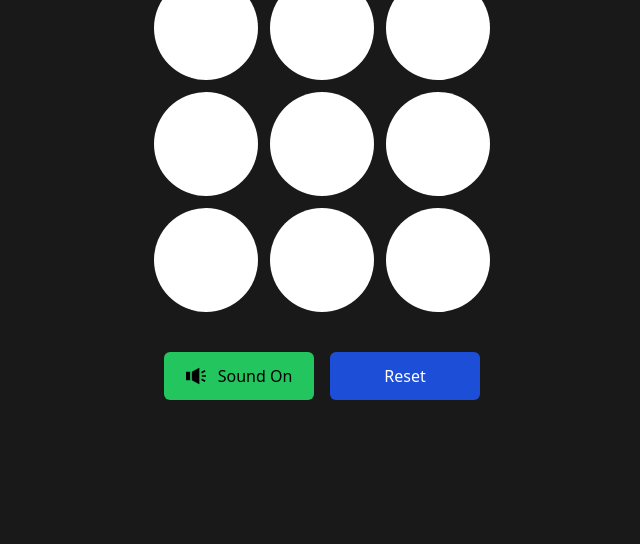
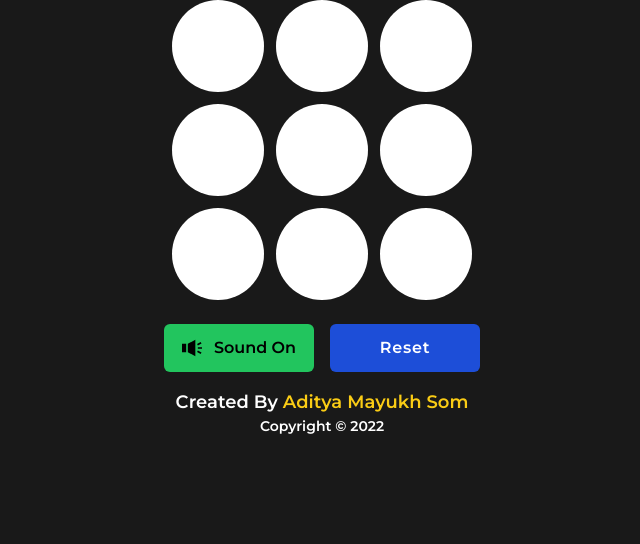
Before and after one commit to AdityaMayukhSom/tic-tac-toe, a website: page index.html in a window 1280 px wide. Shown: the part 256-800 px from the top of the page, without its empty margins (318-958 px from the left). Drawn offline with Linux system fonts and the light colour scheme.

Commit message:
Added Offline Font, Scores, README

```diff
--- a/index.html
+++ b/index.html
@@ -12,16 +12,19 @@
 
     <body class="bg-[#191919]">
         <div class="text-white flex w-full justify-center flex-col">
-            <p class="text-6xl mt-8 mb-4 font-bold uppercase text-center text-emerald-500">Tic-Tac-Toe</p>
-            <p class="text-center text-xl font-semibold">
-                Created By
-                <a href="https://www.github.com/AdityaMayukhSom" class="text-yellow-400"> Aditya Mayukh Som </a>
-            </p>
-            <p id="copyright" class="text-center"></p>
-            <p class="text-center text-4xl font-semibold mt-2 select-none" id="information-box"></p>
+            <p class="text-6xl mt-4 font-bold uppercase text-center text-emerald-500">Tic-Tac-Toe</p>
 
-            <div class="flex w-full justify-center mt-6 select-none">
-                <div class="grid grid-rows-3 grid-cols-3 w-[336px] h-[336px] gap-3 text-black" id="gaming-box-container">
+            <div class="flex justify-center mt-4">
+                <div class="grid grid-cols-2 w-[200px] h-[100px] bg-gray-500 bg-opacity-30 rounded-md p-2">
+                    <div id="playerOneScoreBox" class="border-r flex justify-center items-center pr-2 text-4xl font-bold">0</div>
+                    <div id="playerTwoScoreBox" class="border-l flex justify-center items-center pl-2 text-4xl font-bold">0</div>
+                </div>
+            </div>
+
+            <p class="text-center text-3xl font-semibold select-none mt-3" id="information-box"></p>
+
+            <div class="flex w-full justify-center mt-4 select-none">
+                <div class="grid grid-rows-3 grid-cols-3 w-[300px] h-[300px] gap-3 text-black" id="gaming-box-container">
                     <div class="marking-box" data-index="0"></div>
                     <div class="marking-box" data-index="1"></div>
                     <div class="marking-box" data-index="2"></div>
@@ -33,7 +36,7 @@
                     <div class="marking-box" data-index="8"></div>
                 </div>
             </div>
-            <div class="flex justify-center items-center pt-10 gap-x-4">
+            <div class="flex justify-center items-center pt-6 gap-x-4">
                 <button class="relative py-3 font-medium transition duration-300 bg-green-500 rounded-md hover:bg-green-600 ease w-[150px] flex items-center justify-center" id="sound-button">
                     <span id="soundOn">
                         <svg class="h-5 w-5" viewBox="0 0 24 24">
@@ -45,10 +48,15 @@
                             <path d="M5 17h-5v-10h5v10zm2-10v10l9 5v-20l-9 5zm15.324 4.993l1.646-1.659-1.324-1.324-1.651 1.67-1.665-1.648-1.316 1.318 1.67 1.657-1.65 1.669 1.318 1.317 1.658-1.672 1.666 1.653 1.324-1.325-1.676-1.656z" />
                         </svg>
                     </span>
-                    <span class="text-black ml-3">Sound On</span>
+                    <span class="text-black ml-3 font-semibold">Sound On</span>
                 </button>
-                <button type="button" class="text-white relative py-3 font-medium transition duration-300 bg-blue-700 rounded-md hover:bg-blue-800 ease w-[150px] flex items-center justify-center" id="reset">Reset</button>
+                <button type="button" class="relative py-3 transition duration-300 text-white bg-blue-700 hover:bg-blue-800 rounded-md ease w-[150px] flex items-center justify-center font-semibold tracking-wider" id="reset">Reset</button>
             </div>
+            <p class="text-center text-lg font-semibold mt-4">
+                Created By
+                <a href="https://www.github.com/AdityaMayukhSom" class="text-yellow-400"> Aditya Mayukh Som </a>
+            </p>
+            <p id="copyright" class="text-center text-sm font-semibold mb-2"></p>
         </div>
     </body>
 </html>
--- a/src/css/input.css
+++ b/src/css/input.css
@@ -7,3 +7,53 @@
         @apply rounded-full bg-white text-center w-full h-full flex justify-center items-center p-3;
     }
 }
+
+@font-face {
+    font-family: Montserrat;
+    font-weight: 100;
+    src: url("../../assets/fonts/Montserrat-Thin.ttf");
+}
+@font-face {
+    font-family: Montserrat;
+    font-weight: 200;
+    src: url("../../assets/fonts/Montserrat-ExtraLight.ttf");
+}
+@font-face {
+    font-family: Montserrat;
+    font-weight: 300;
+    src: url("../../assets/fonts/Montserrat-Light.ttf");
+}
+@font-face {
+    font-family: Montserrat;
+    font-weight: 400;
+    src: url("../../assets/fonts/Montserrat-Regular.ttf");
+}
+@font-face {
+    font-family: Montserrat;
+    font-weight: 500;
+    src: url("../../assets/fonts/Montserrat-Medium.ttf");
+}
+@font-face {
+    font-family: Montserrat;
+    font-weight: 600;
+    src: url("../../assets/fonts/Montserrat-SemiBold.ttf");
+}
+@font-face {
+    font-family: Montserrat;
+    font-weight: 700;
+    src: url("../../assets/fonts/Montserrat-Bold.ttf");
+}
+@font-face {
+    font-family: Montserrat;
+    font-weight: 800;
+    src: url("../../assets/fonts/Montserrat-ExtraBold.ttf");
+}
+@font-face {
+    font-family: Montserrat;
+    font-weight: 900;
+    src: url("../../assets/fonts/Montserrat-Black.ttf");
+}
+
+* {
+    font-family: "Montserrat", sans-serif;
+}
--- a/src/js/script.js
+++ b/src/js/script.js
@@ -5,13 +5,19 @@ const gamingBoxContainer = document.getElementById("gaming-box-container");
 const markingBox = document.getElementsByClassName("marking-box");
 const informationBox = document.getElementById("information-box");
 const soundButton = document.getElementById("sound-button");
+const playerOneScoreBox = document.getElementById("playerOneScoreBox");
+const playerTwoScoreBox = document.getElementById("playerTwoScoreBox");
 let isTie = false;
 let isSound = true;
 let arr = ["", "", "", "", "", "", "", "", ""];
 let currTurn = "player1";
 let isGameActive = true;
+document.getElementById("copyright").innerHTML = `Copyright &copy; ${new Date().getFullYear()}`;
+let playerOneScore = 0;
+let playerTwoScore = 0;
 informationBox.innerText = "Player 1's Turn";
-document.getElementById("copyright").innerHTML = `Copyright &copy; ${new Date().getFullYear()}`;
+playerOneScoreBox.innerHTML = playerOneScore;
+playerTwoScoreBox.innerHTML = playerTwoScore;
 
 const player1 = {
     move: '<img src="./assets/images/tick.svg" alt="" />',
@@ -37,6 +43,7 @@ soundButton.addEventListener("click", () => {
 
 const reset = document.getElementById("reset");
 reset.addEventListener("click", (e) => {
+    isTie = false;
     e.preventDefault();
     for (let index = 0; index < markingBox.length; index++) {
         const element = markingBox[index];
@@ -120,8 +127,12 @@ function declareWin() {
     }
     if (currTurn === "player1") {
         informationBox.innerText = "🎊 Player 1 Won 🎊";
+        playerOneScore += 1;
+        playerOneScoreBox.innerHTML = playerOneScore;
     } else {
         informationBox.innerText = "🎊 Player 2 Won 🎊";
+        playerTwoScore += 1;
+        playerTwoScoreBox.innerHTML = playerTwoScore;
     }
     isGameActive = false;
     reset.innerText = "Play Again";
--- a/tailwind.config.js
+++ b/tailwind.config.js
@@ -1,6 +1,6 @@
 module.exports = {
     mode: "jit",
-    content: ["./index.html", "./src/js/*.{js}"],
+    content: ["./index.html", "./src/js/*.js"],
     theme: {
         extend: {},
     },
```
Also changed, not shown: README.md (added), assets/fonts/Montserrat-Black.ttf (added), assets/fonts/Montserrat-Bold.ttf (added), assets/fonts/Montserrat-ExtraBold.ttf (added), assets/fonts/Montserrat-ExtraLight.ttf (added), assets/fonts/Montserrat-Light.ttf (added), assets/fonts/Montserrat-Medium.ttf (added), assets/fonts/Montserrat-Regular.ttf (added), assets/fonts/Montserrat-SemiBold.ttf (added), assets/fonts/Montserrat-Thin.ttf (added), src/css/output.css.
